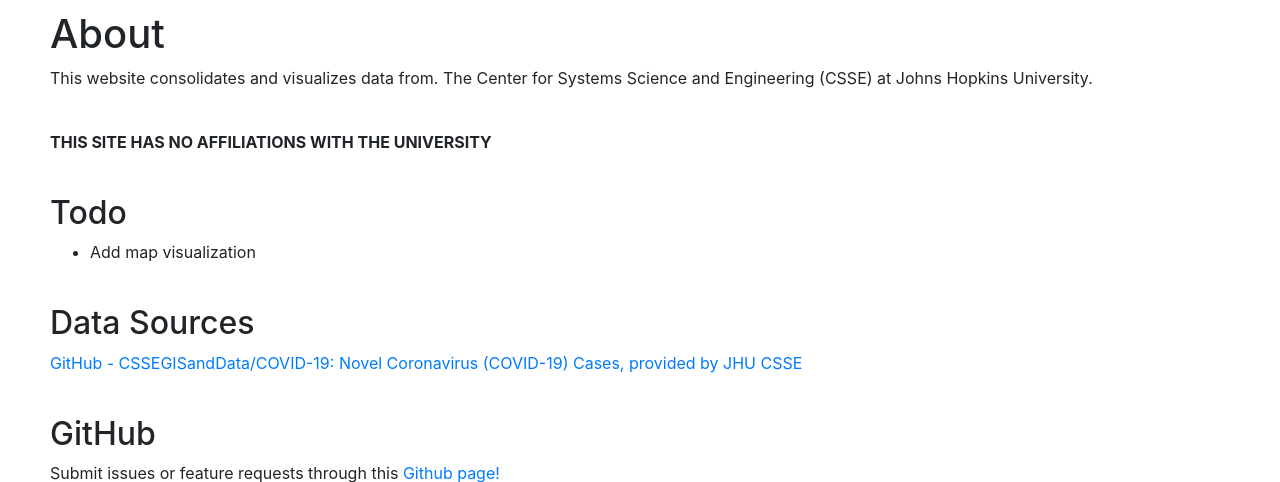
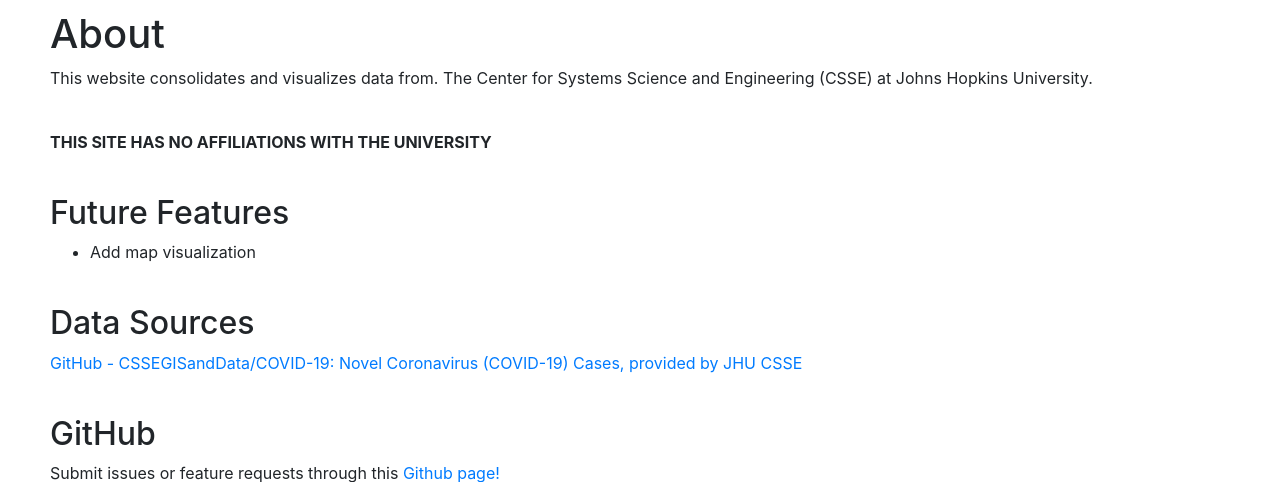
Before and after one commit to Nicholas-Chong/Coronavirus_website, a Django app: page /about in a window 1280 px wide. Shown: the part 198-680 px from the top of the page. Run offline with Django 3.2, Linux system fonts and the light colour scheme; some libraries are stand-ins or nearby versions.

Commit message:
changed header

```diff
--- a/corona_website_app/templates/corona_website_app/about.html
+++ b/corona_website_app/templates/corona_website_app/about.html
@@ -18,7 +18,7 @@
         <br>
         <p><b>THIS SITE HAS NO AFFILIATIONS WITH THE UNIVERSITY</b></p>
         <br>
-        <h2>Todo</h2>
+        <h2>Future Features</h2>
         <ul>
             <li>Add map visualization</li>
         </ul>
```
